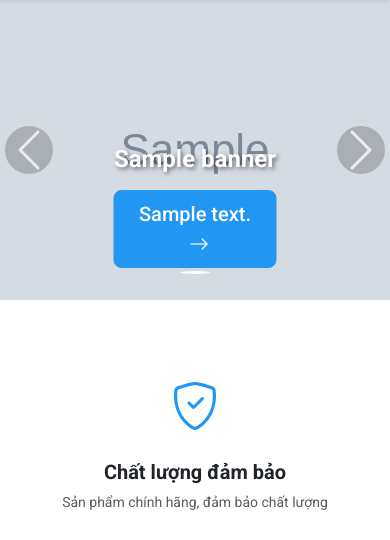
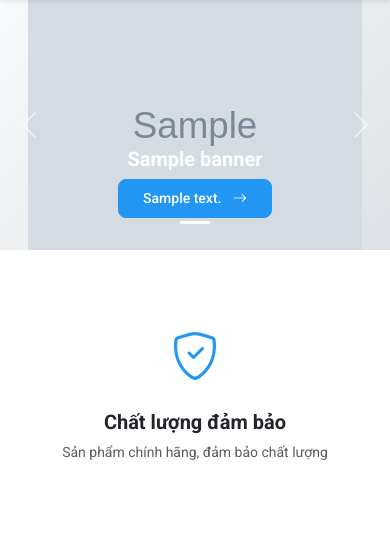
Before and after one commit to VuHoangITer/UBVN, a Flask app: page / in a window 390 px wide. Shown: the part 92-632 px from the top of the page. Run offline with Flask 3, Linux system fonts and the light colour scheme; tables that the repository leaves empty hold one stand-in row (values such as "Sample post"); grey boxes marked "Sample" are stand-in pictures; data that the repository does not hold is empty.

Commit message:
banner fix

```diff
--- a/app/static/css/style.css
+++ b/app/static/css/style.css
@@ -134,63 +134,101 @@ html {
   color: #2196f3 !important;
 }
 
-/* ==================== BANNER CAROUSEL ==================== */
+/* ==================== BANNER CAROUSEL - RESPONSIVE FIX ==================== */
+
+/* Desktop: Giữ nguyên */
 .carousel-item img {
   height: 500px;
-  object-fit: cover;
+  object-fit: contain; /* Thay cover → contain để không crop */
+  object-position: center; /* Căn giữa ảnh */
   width: 100%;
+  background: linear-gradient(135deg, #f8f9fa 0%, #dee2e6 100%);
+  /* Background đẹp khi ảnh không full */
 }
 
-.carousel-caption {
-  background: rgba(0, 0, 0, 0);
-  padding: 2rem;
-  border-radius: 12px;
-  bottom: 3rem;
-  left: 50%;
-  right: auto;
-  transform: translateX(-50%);
-  max-width: 90%;
+/* Wrapper để thêm background cho carousel */
+.carousel-item {
+  background: linear-gradient(135deg, #1a1a1a 0%, #2d2d2d 100%);
+  min-height: 500px;
 }
 
-.carousel-caption h2 {
-  text-shadow: 2px 2px 4px rgba(0, 0, 0, 0.5);
+/* Tablet: Giảm chiều cao */
+@media (max-width: 991px) {
+  .carousel-item img {
+    height: 400px;
+  }
+
+  .carousel-item {
+    min-height: 400px;
+  }
 }
 
-.carousel-control-prev-icon,
-.carousel-control-next-icon {
-  width: 3rem;
-  height: 3rem;
-  background-color: rgba(0, 0, 0, 0.4);
-  border-radius: 50%;
-}
-
-.carousel-indicators button {
-  width: 12px;
-  height: 12px;
-  border-radius: 50%;
-}
-
+/* Mobile: Tối ưu cho màn hình nhỏ */
 @media (max-width: 768px) {
   .carousel-item img {
     height: 300px;
+    object-fit: contain; /* Vẫn giữ contain */
+  }
+
+  .carousel-item {
+    min-height: 300px;
   }
 
   .carousel-caption {
     padding: 1rem;
     bottom: 1rem;
+    max-width: 95%;
   }
 
   .carousel-caption h2 {
     font-size: 1.5rem !important;
+    margin-bottom: 0.5rem !important;
   }
 
   .carousel-caption p {
-    font-size: 0.9rem;
-    display: none;
+    font-size: 0.85rem;
+    margin-bottom: 0.75rem !important;
+  }
+
+  .carousel-caption .btn {
+    font-size: 0.875rem;
+    padding: 0.5rem 1.5rem !important;
   }
 }
 
-/* ==================== PRODUCT CARD ==================== */
+/* Mobile nhỏ (< 576px): Tối ưu tối đa */
+@media (max-width: 576px) {
+  .carousel-item img {
+    height: 250px;
+  }
+
+  .carousel-item {
+    min-height: 250px;
+  }
+
+  .carousel-caption h2 {
+    font-size: 1.25rem !important;
+  }
+
+  .carousel-caption p {
+    display: none; /* Ẩn mô tả trên màn hình rất nhỏ */
+  }
+}
+
+/* Nút điều khiển carousel - Tối ưu cho mobile */
+@media (max-width: 768px) {
+  .carousel-control-prev-icon,
+  .carousel-control-next-icon {
+    width: 2rem;
+    height: 2rem;
+  }
+
+  .carousel-indicators button {
+    width: 8px;
+    height: 8px;
+  }
+}
+
 /* ==================== PRODUCT CARD ==================== */
 .product-card {
   transition: all 0.3s ease;
```
